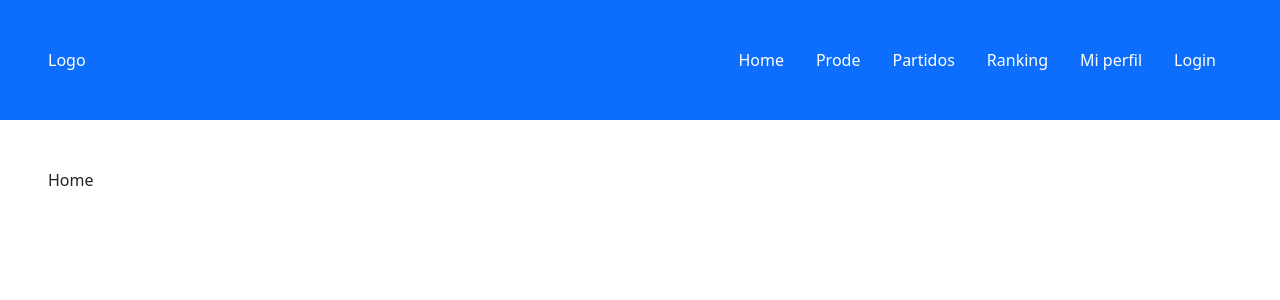
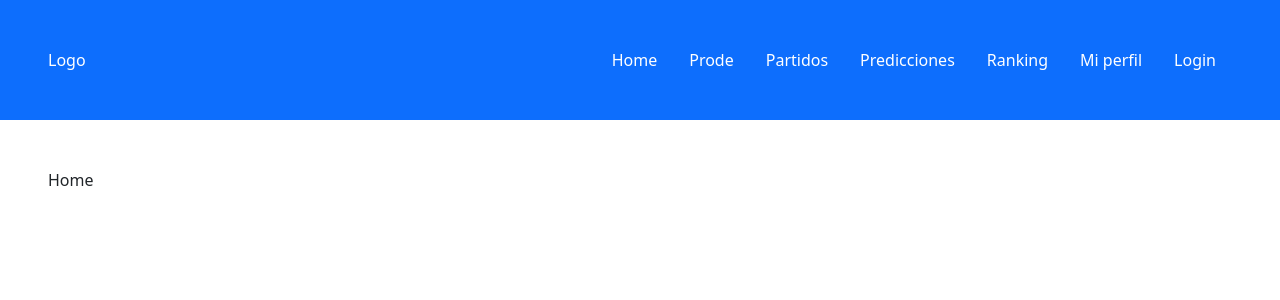
Before and after one commit to makirodriguez/GrupoAgiles, a React (Create React App) app in the folder frontend/: page / in a window 1280 px wide. Shown: the top 300 px of the page. Built offline with nearby package versions, Linux system fonts and the light colour scheme.

Commit message:
Agrego pestaña de predicciones

```diff
--- a/frontend/src/App.js
+++ b/frontend/src/App.js
@@ -6,6 +6,7 @@ import Ranking from "./pages/Ranking/Ranking";
 import Prode from "./pages/Prode/Prode";
 import Login from "./pages/Login/Login";
 import Partidos from "./pages/Partidos/Partidos";
+import Predicciones from "./pages/Predicciones/Predicciones";
 import "bootstrap/dist/css/bootstrap.min.css";
 
 function App() {
@@ -20,6 +21,7 @@ function App() {
             <Route path="/ranking" exact component={Ranking} />
             <Route path="/prode" exact component={Prode} />
             <Route path="/partidos" exact component={Partidos} />
+            <Route path="/predicciones" exact component={Predicciones} />
             <Route path="*">
               <Redirect to="/" />
             </Route>
--- a/frontend/src/components/Header/Header.jsx
+++ b/frontend/src/components/Header/Header.jsx
@@ -21,6 +21,11 @@ const Header = () => {
           </Link>
         </span>
         <span className="mx-3">
+          <Link to="/predicciones" className="text-white text-decoration-none">
+            Predicciones
+          </Link>
+        </span>
+        <span className="mx-3">
           <Link to="/ranking" className="text-white text-decoration-none">
             Ranking
           </Link>
```
